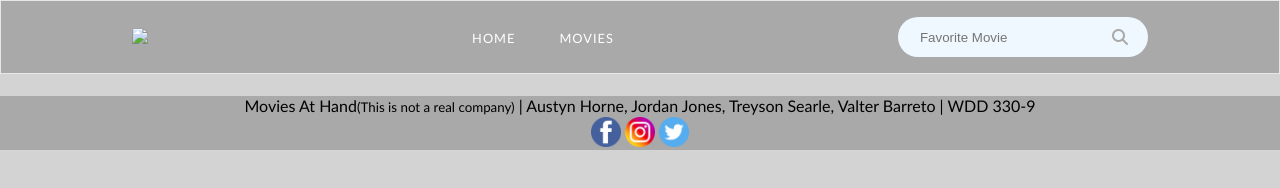
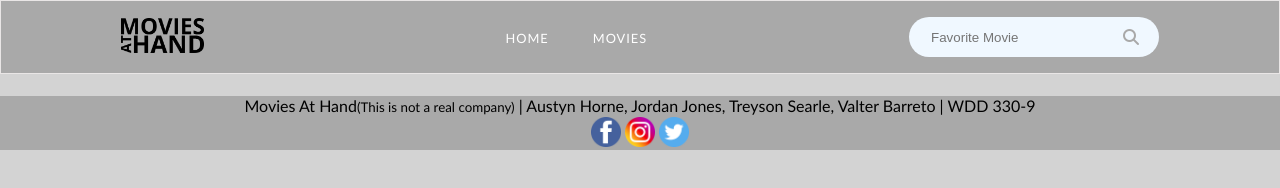
Before and after one commit to WebFrontendII/finalprojectwdd330, a website: page src/movie_listing/movie.html in a window 1280 px wide. Drawn offline with Linux system fonts and the light colour scheme.

Commit message:
small fixes

```diff
--- a/src/js/sliderDisplay.js
+++ b/src/js/sliderDisplay.js
@@ -1,4 +1,4 @@
-const API_KEY = "28faa7ff"
+// const API_KEY = "28faa7ff"
 
 
 
--- a/src/movie_listing/movie.html
+++ b/src/movie_listing/movie.html
@@ -14,7 +14,7 @@
   <nav>
     <!--navigation logo-->
     <a href="#" class="logo">
-      <img src="images/logo.png" />
+      <img src="../images/logo.png" />
     </a>
     <!--menu-->
     <ul class="menu">
```
